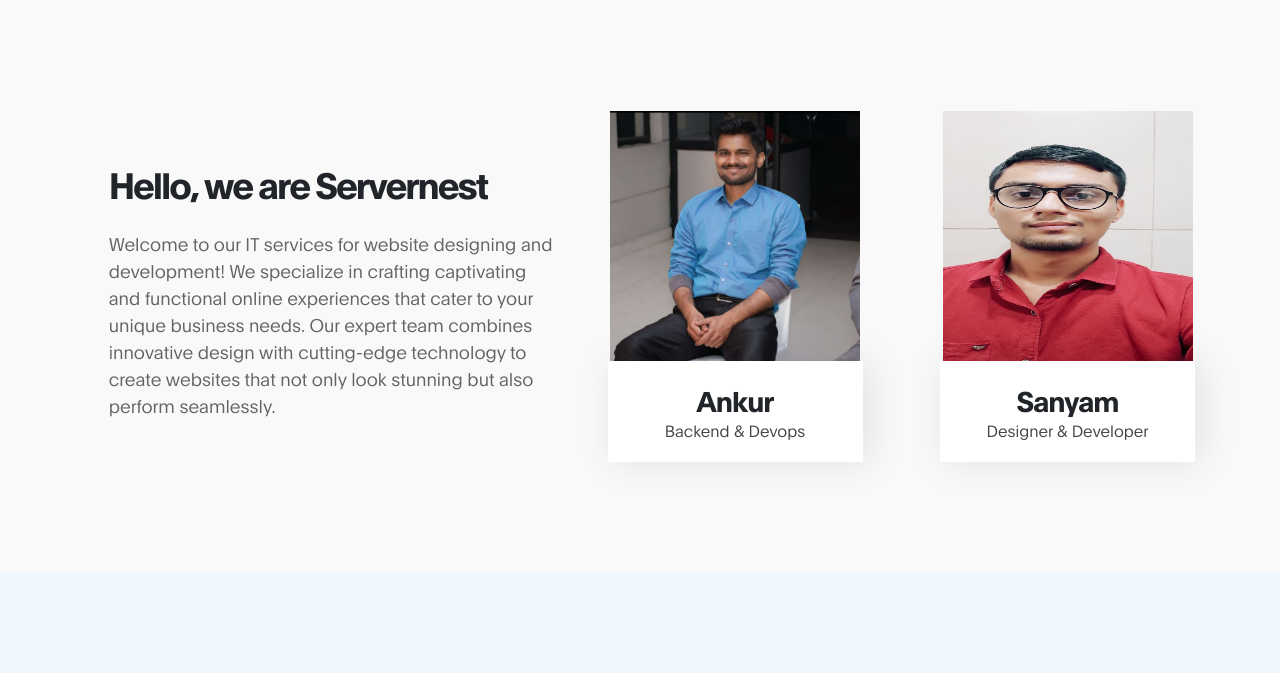
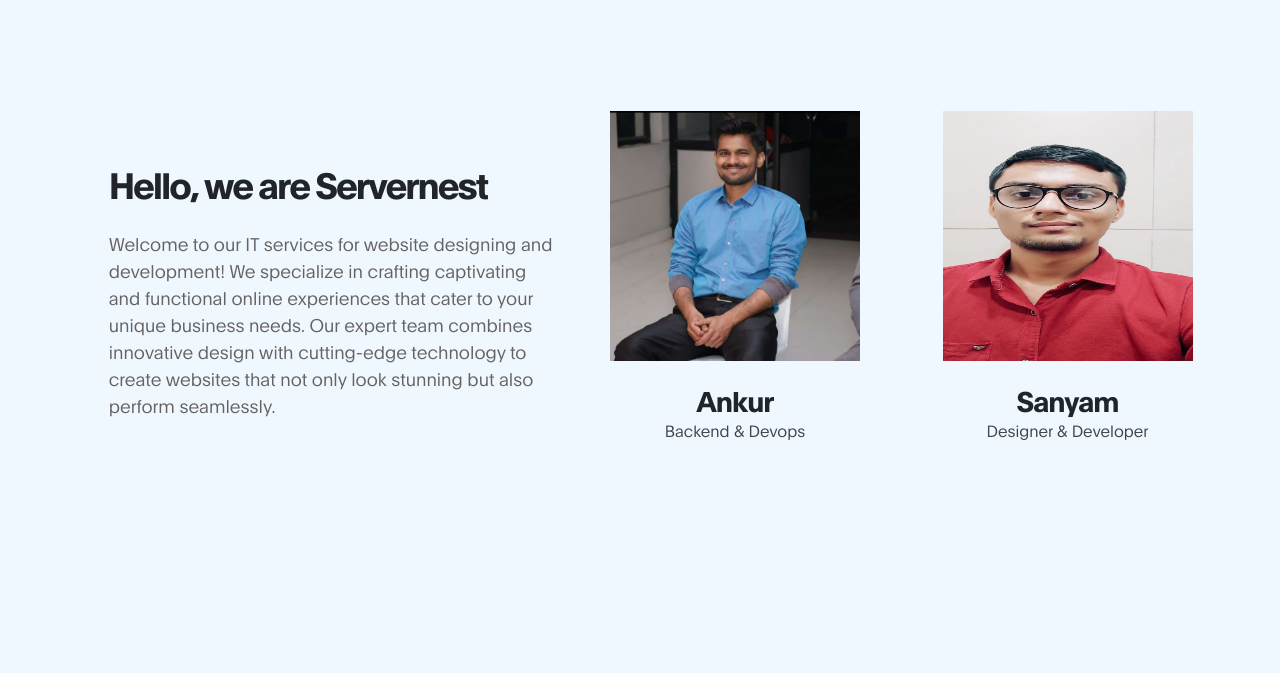
Before and after one commit to testacc93/serverside, a Django app: page / in a window 1280 px wide. Shown: the part 1375-2048 px from the top of the page. Run offline with Django 4.2, Linux system fonts and the light colour scheme; some libraries are stand-ins or nearby versions.

Commit message:
addded our images and chnaged background colour

```diff
--- a/serversideapp/static/css/tooplate-gymso-style.css
+++ b/serversideapp/static/css/tooplate-gymso-style.css
@@ -499,9 +499,9 @@ https://www.tooplate.com/view/2119-gymso-fitness
   }
 
   .team-info {
-    background: var(--white-color);
+    /* background: var(--white-color);
     border-radius: 0 0 2px 2px;
-    box-shadow: 6px 0 38px rgba(20,20,20,0.10);
+    box-shadow: 6px 0 38px rgba(20,20,20,0.10); */
     padding: 20px;
     position: relative;
   }
--- a/templates/home.html
+++ b/templates/home.html
@@ -137,7 +137,7 @@ https://www.tooplate.com/view/2119-gymso-fitness
 
 
      <!-- ABOUT -->
-     <section class="about section" id="about">
+     <section class="about section" style="background:aliceblue;" id="about">
                <div class="container">
                     <div class="row">
 
```
